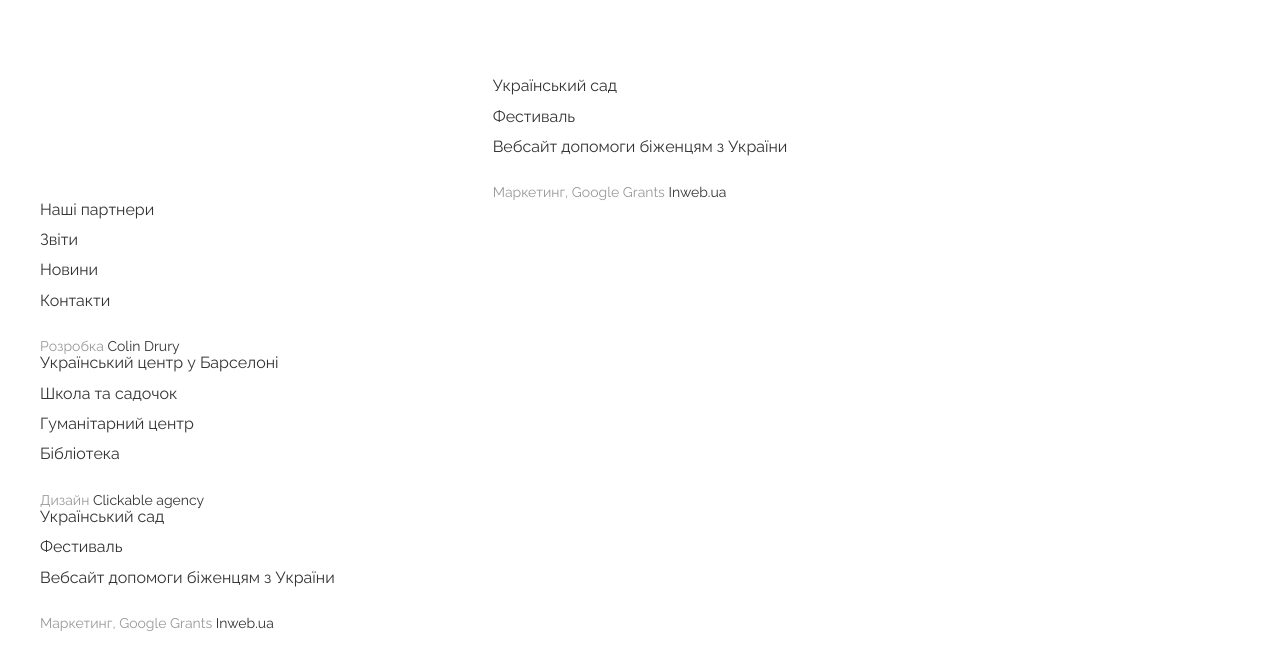
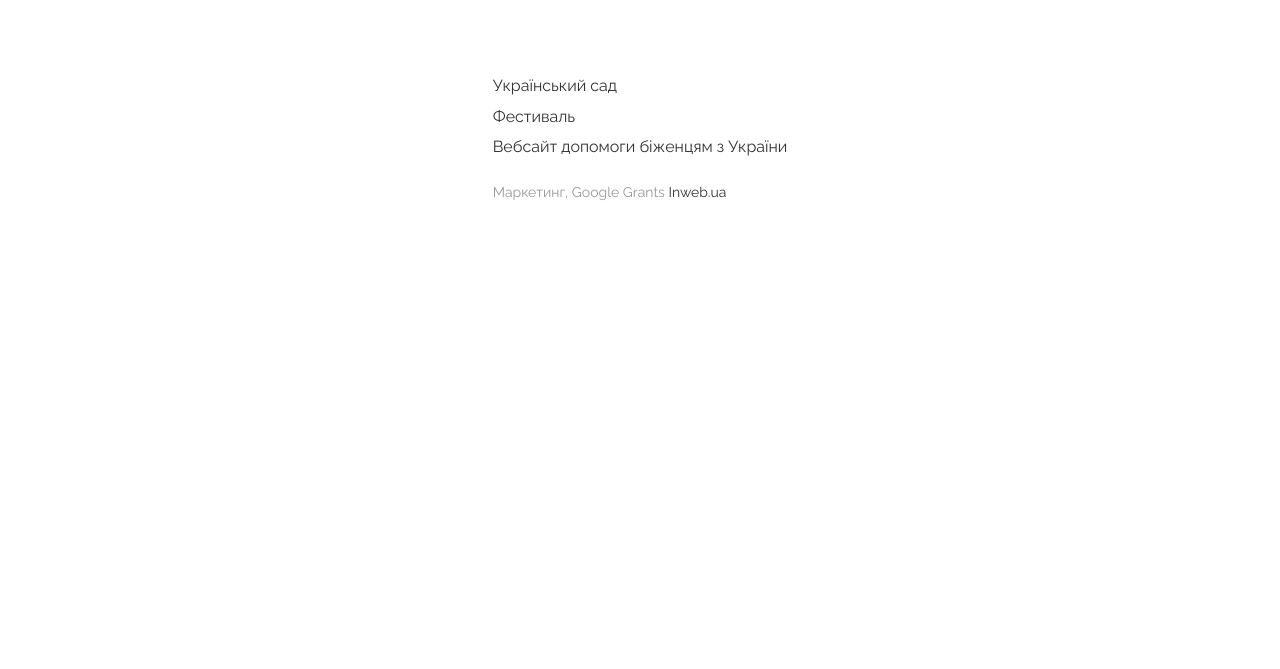
Before and after one commit to serg050889/practice, a website: page index.html in a window 1280 px wide. Shown: the part 10889-11558 px from the top of the page. After the commit the page ends 11170 px from the top, so only its background shows below. Drawn offline with Linux system fonts and the light colour scheme.

Commit message:
footer-bug(Fix)

```diff
--- a/index.html
+++ b/index.html
@@ -579,28 +579,5 @@
             </p>
         </div>
     </div>
-    <div class="footer__column">
-      <a href="#">Наші партнери</a>
-      <a href="#">Звіти</a>
-      <a href="#">Новини</a>
-      <a href="#">Контакти</a>
-      <p class="footer__note">Розробка <a href="#">Colin Drury</a></p>
-    </div>
-    <div class="footer__column">
-      <a href="#" class="footer__link-blue">Український центр у Барселоні</a>
-      <a href="#">Школа та садочок</a>
-      <a href="#">Гуманітарний центр</a>
-      <a href="#">Бібліотека</a>
-      <p class="footer__note">Дизайн <a href="#">Clickable agency</a></p>
-    </div>
-    <div class="footer__column">
-      <a href="#">Український сад</a>
-      <a href="#">Фестиваль</a>
-      <a href="#">Вебсайт допомоги біженцям з України</a>
-      <p class="footer__note">
-        Маркетинг, Google Grants <a href="#">Inweb.ua</a>
-      </p>
-    </div>
-  </div>
 </footer>
 </html>
```
